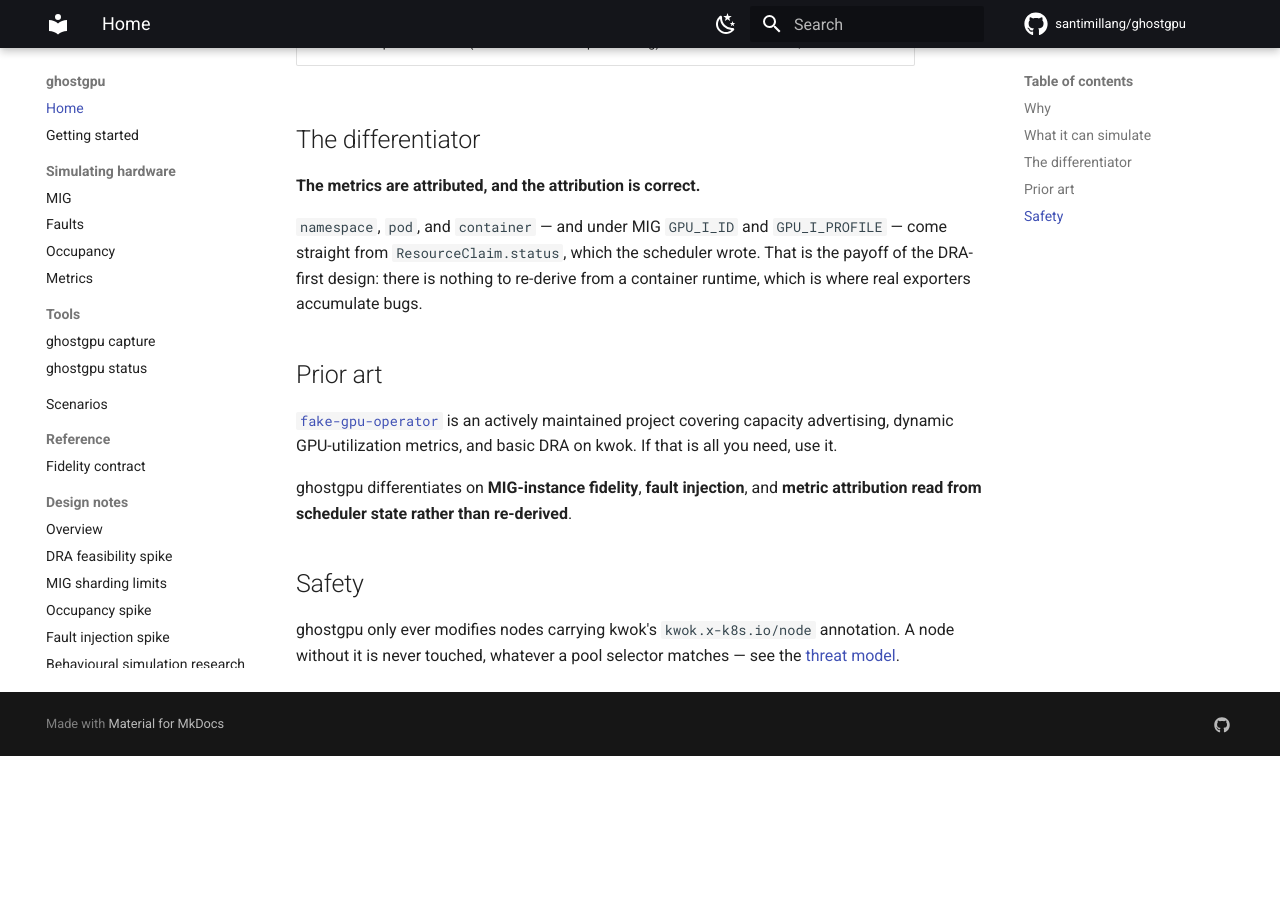
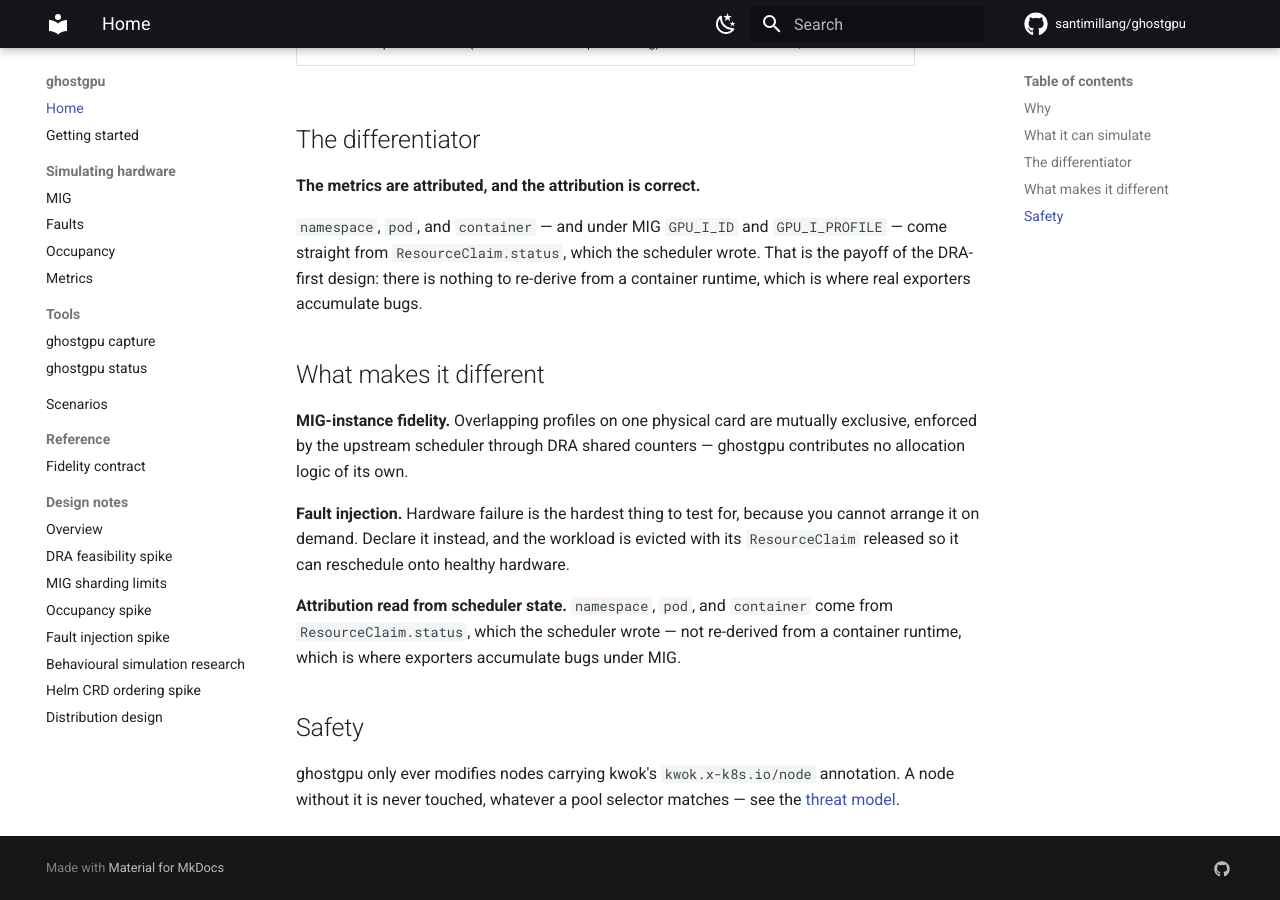
Before and after one commit to santimillang/ghostgpu, an MkDocs documentation site: the page built from docs/index.md, in a window 1280 px wide and 900 px high, scrolled down 1078 px. Built offline with MkDocs 1.6.1 and Material for MkDocs 9.7.7, drawn with Linux system fonts in a browser that asks for light colours; comment, search, counter and statistics services are not loaded; before the commit the page ends 1834 px from its top, so only the background shows below that.

Commit message:
docs: state what ghostgpu does rather than what it is not
The prior-art section framed the project by comparison, which puts another
project's name above the fold and makes the reader evaluate that one first.
The same three claims stand on their own: MIG exclusivity enforced by the
upstream scheduler rather than by us, hardware failure that can be declared
because it cannot be arranged, and attribution taken from the state the
scheduler already wrote instead of re-derived from a container runtime.

Co-Authored-By: Claude Opus 5 <noreply@anthropic.com>
Signed-off-by: santimillang <santimillang@gmail.com>

```diff
--- a/docs/index.md
+++ b/docs/index.md
@@ -30,11 +30,13 @@ Already verified against a real `kube-scheduler`: pods are placed against simula
 
 `namespace`, `pod`, and `container` — and under MIG `GPU_I_ID` and `GPU_I_PROFILE` — come straight from `ResourceClaim.status`, which the scheduler wrote. That is the payoff of the DRA-first design: there is nothing to re-derive from a container runtime, which is where real exporters accumulate bugs.
 
-## Prior art
+## What makes it different
 
-[`fake-gpu-operator`](https://github.com/run-ai/fake-gpu-operator) is an actively maintained project covering capacity advertising, dynamic GPU-utilization metrics, and basic DRA on kwok. If that is all you need, use it.
+**MIG-instance fidelity.** Overlapping profiles on one physical card are mutually exclusive, enforced by the upstream scheduler through DRA shared counters — ghostgpu contributes no allocation logic of its own.
 
-ghostgpu differentiates on **MIG-instance fidelity**, **fault injection**, and **metric attribution read from scheduler state rather than re-derived**.
+**Fault injection.** Hardware failure is the hardest thing to test for, because you cannot arrange it on demand. Declare it instead, and the workload is evicted with its `ResourceClaim` released so it can reschedule onto healthy hardware.
+
+**Attribution read from scheduler state.** `namespace`, `pod`, and `container` come from `ResourceClaim.status`, which the scheduler wrote — not re-derived from a container runtime, which is where exporters accumulate bugs under MIG.
 
 ## Safety
 
```
Also changed, not shown: README.md (+5 -3 lines).
